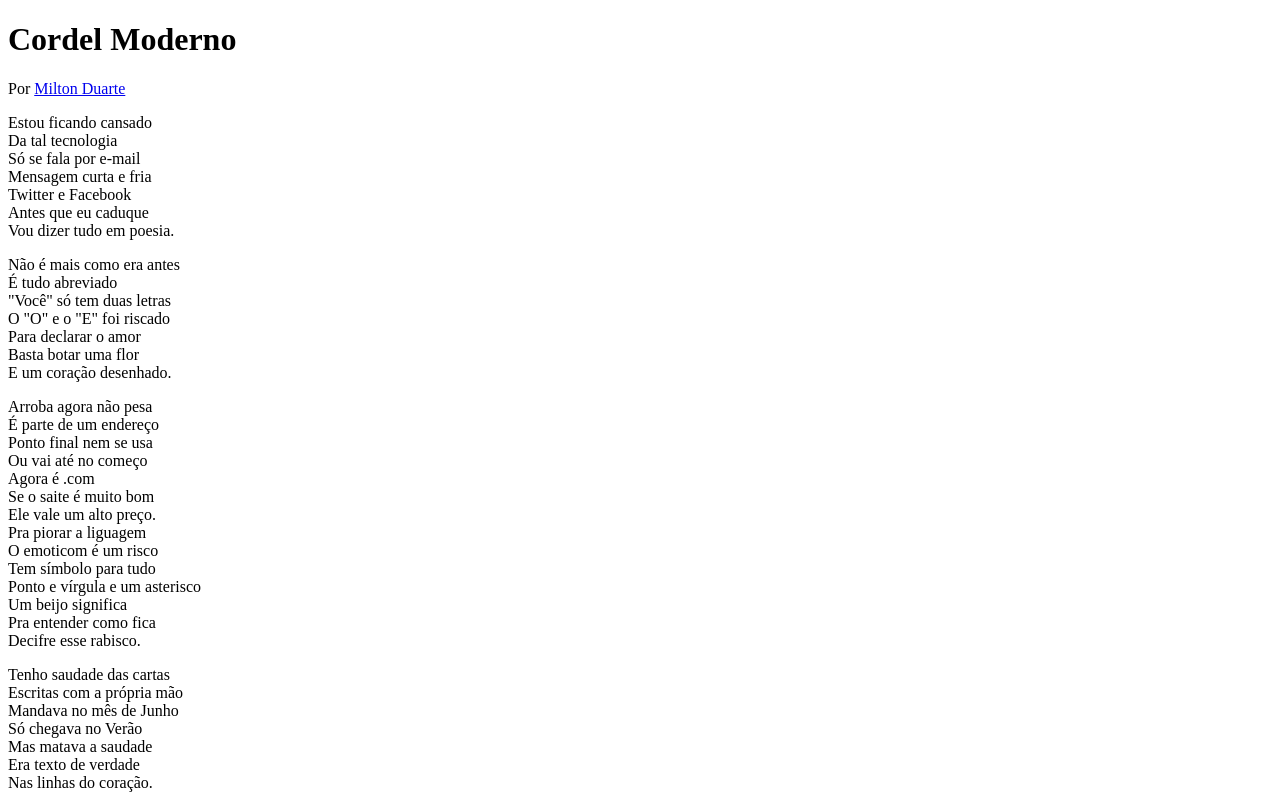
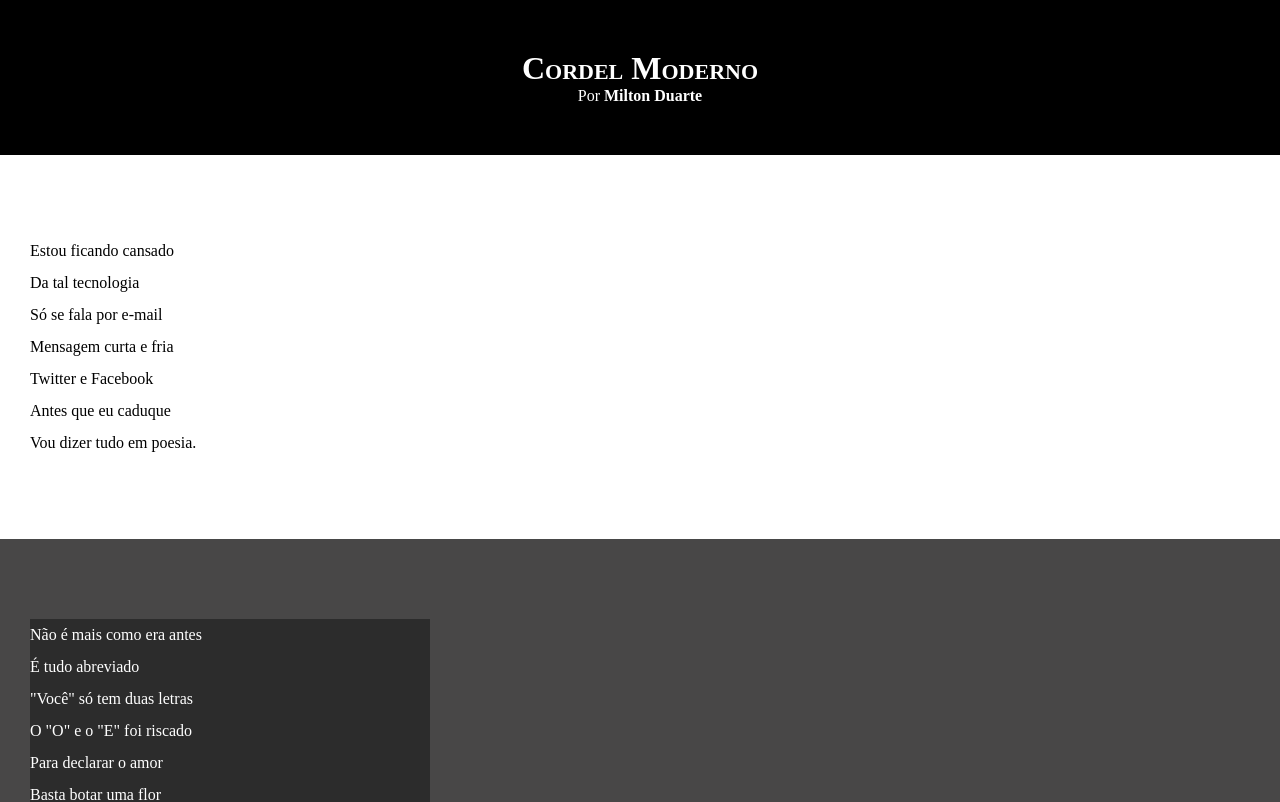
Before and after one commit to fabiobragaviana/HTML-Css, a plain HTML site: page aula 16/desafio.html/desafio012/index.html in a window 1280 px wide. Shown: the top 802 px of the page. Drawn offline with Linux system fonts and the light colour scheme.

Commit message:
atualizei

```diff
--- a/aula 16/desafio.html/desafio012/estilo/style.css
+++ b/aula 16/desafio.html/desafio012/estilo/style.css
@@ -1 +1,68 @@
 @charset "UTF-8";
+
+* {
+    margin: 0px;
+    padding: 0px;
+}
+
+html, body {
+    min-height: 100vh;
+    background-color: darkgray;
+}
+
+header{
+    background-color: black;
+    color: white;
+    text-align: center;
+
+}
+
+header > h1 {
+    padding-top: 50px;
+    font-variant: small-caps;
+}
+
+header > p {
+    padding-bottom: 50px;
+
+}
+
+header a, footer a   {
+    color: white;
+    text-decoration: none;
+    font-weight: bold;
+}
+
+header a:hover, footer a:hover {
+    text-decoration: underline;
+}
+
+section {
+    padding-top: 10vh;
+    padding-bottom:10vh;
+    line-height: 2em;
+    padding-left: 30px;
+}
+
+section.normal {
+    background-color: white;
+    color: black;
+
+}
+
+section.imagem {
+    background-color: rgb(72, 71, 71);
+    color: white;
+}
+
+section.imagem > p {
+    width: 400px;
+    background-color: rgba(0, 0, 0, 0.386);
+}
+
+footer {
+    background-color: black;
+    color: white;
+    padding: 10px;
+    text-align: center;
+}
```
